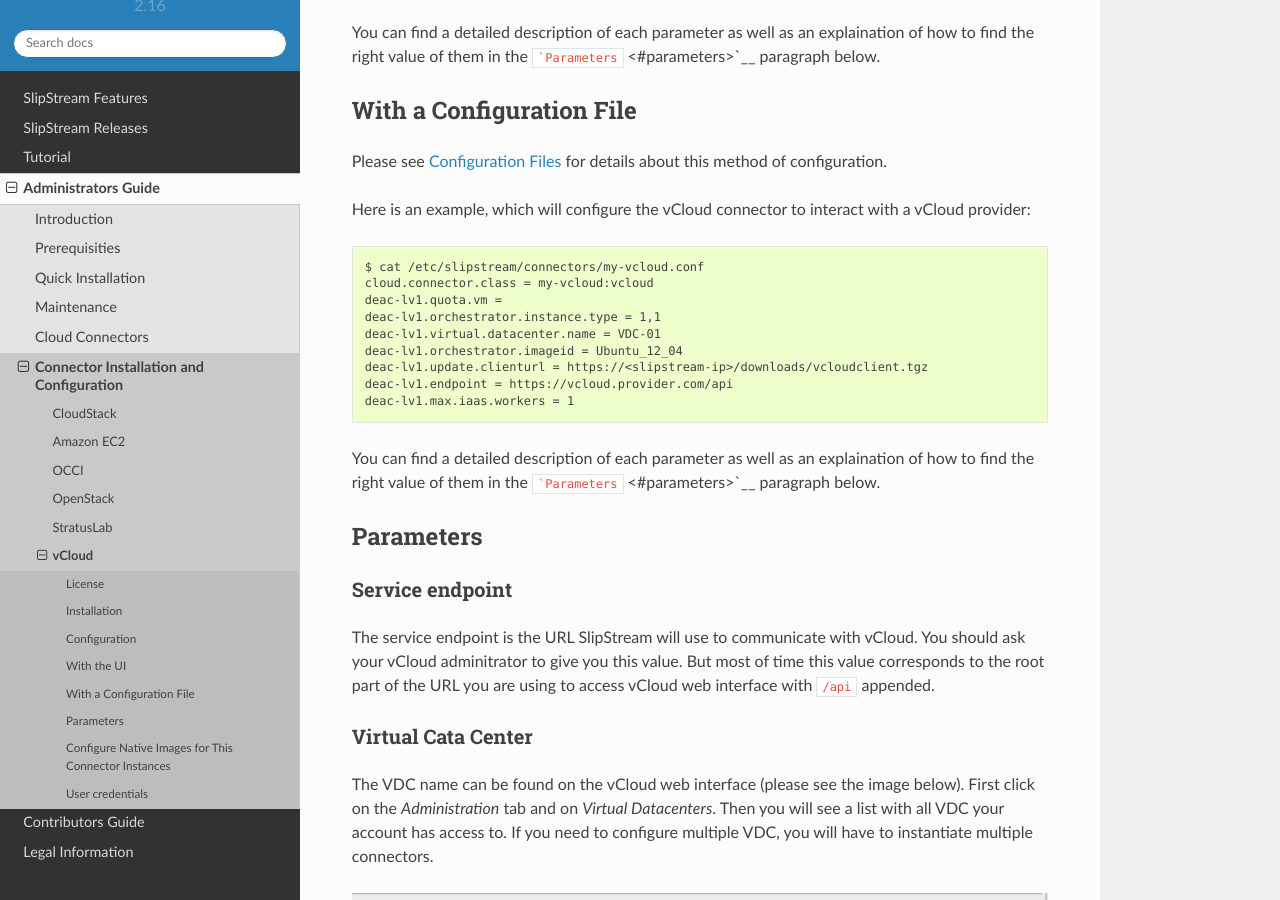
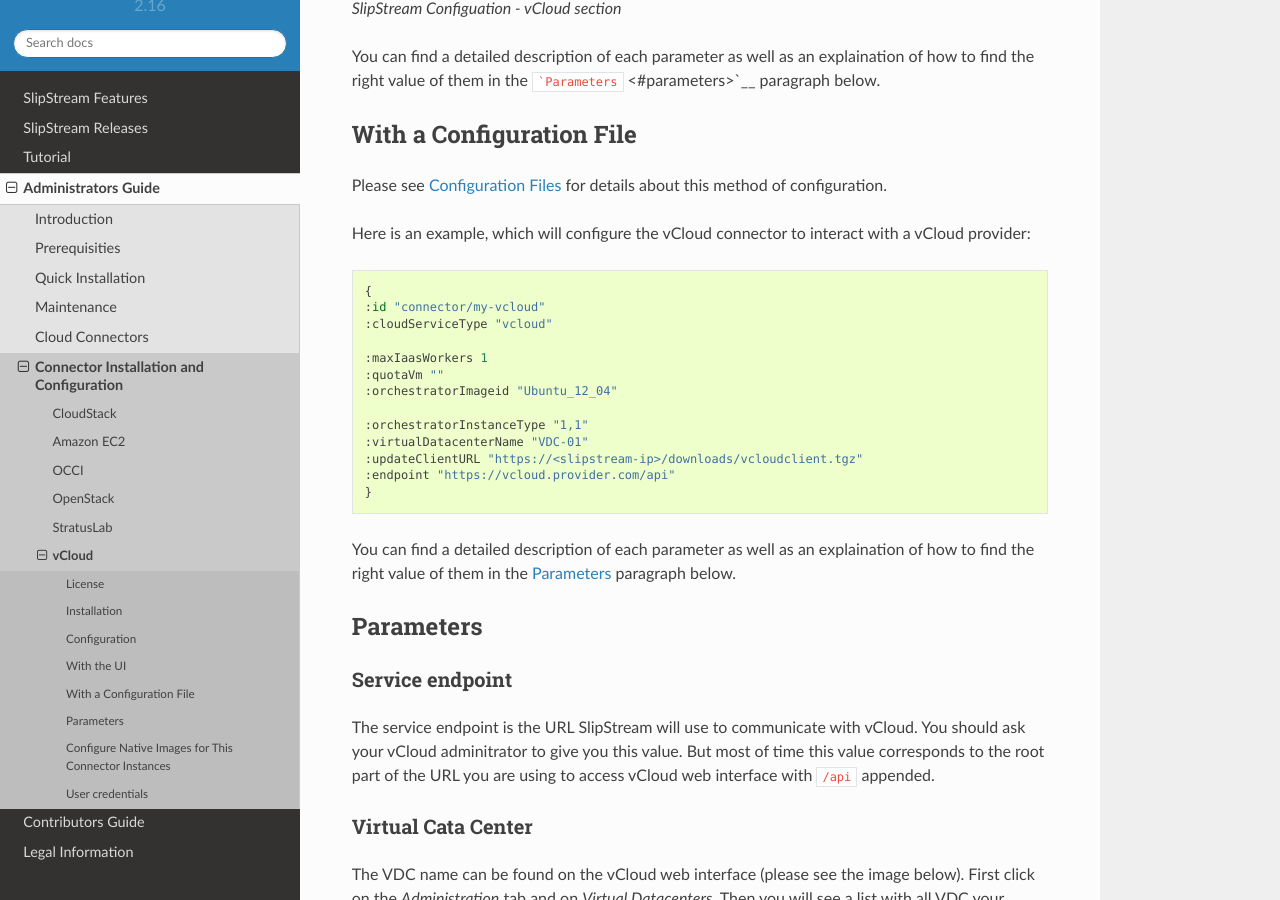
Before and after one commit to slipstream/SlipStreamDocumentation, a Sphinx documentation site: the page built from docs/administrator_guide/connectors/vcloud_connector.rst, in a window 1280 px wide and 900 px high, scrolled down 2381 px. Built offline with Sphinx 7.4.7 and the Read the Docs theme 2.0.0, drawn with Linux system fonts in a browser that asks for light colours; some of the changed text lies outside the part shown.

Commit message:
updated docu on vCloud connector configuration

````diff
--- a/docs/administrator_guide/connectors/vcloud_connector.rst
+++ b/docs/administrator_guide/connectors/vcloud_connector.rst
@@ -108,19 +109,23 @@
 
 ::
 
-    $ cat /etc/slipstream/connectors/my-vcloud.conf
-    cloud.connector.class = my-vcloud:vcloud
-    deac-lv1.quota.vm =
-    deac-lv1.orchestrator.instance.type = 1,1
-    deac-lv1.virtual.datacenter.name = VDC-01
-    deac-lv1.orchestrator.imageid = Ubuntu_12_04
-    deac-lv1.update.clienturl = https://<slipstream-ip>/downloads/vcloudclient.tgz
-    deac-lv1.endpoint = https://vcloud.provider.com/api
-    deac-lv1.max.iaas.workers = 1
+    {
+    :id "connector/my-vcloud"
+    :cloudServiceType "vcloud"
+
+    :maxIaasWorkers 1
+    :quotaVm ""
+    :orchestratorImageid "Ubuntu_12_04"
+
+    :orchestratorInstanceType "1,1"
+    :virtualDatacenterName "VDC-01"
+    :updateClientURL "https://<slipstream-ip>/downloads/vcloudclient.tgz"
+    :endpoint "https://vcloud.provider.com/api"
+    }
 
 You can find a detailed description of each parameter as well as an
 explaination of how to find the right value of them in the
-```Parameters`` <#parameters>`__ paragraph below.
+`Parameters <#parameters>`__ paragraph below.
 
 Parameters
 ----------
````
Also changed, not shown: other parts of docs/administrator_guide/connectors/vcloud_connector.rst (+3 -2 lines).
